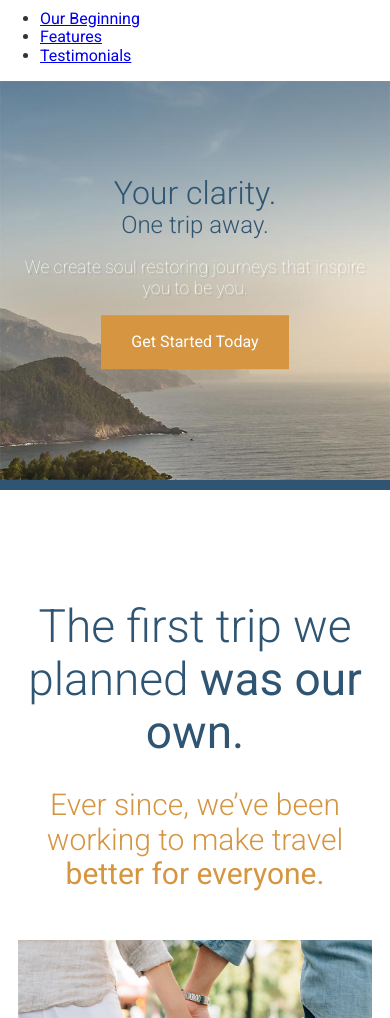
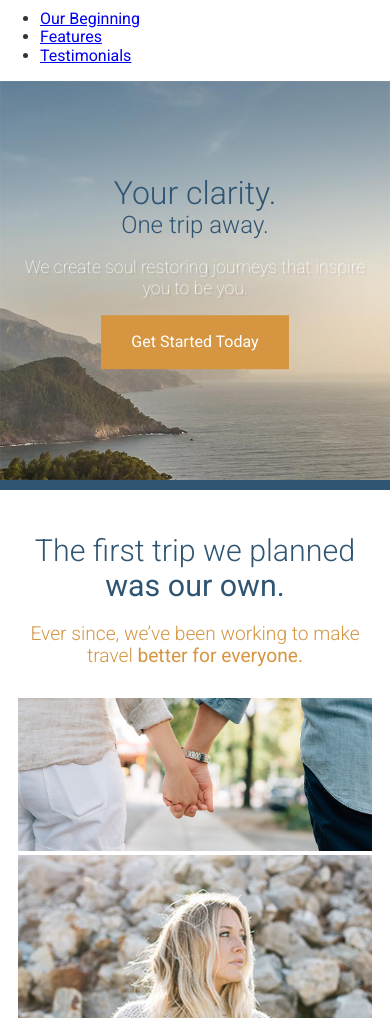
Before and after one commit to wseelmann/travel-site, a website: page app/index.html in a window 390 px wide. Shown: the part 82-1100 px from the top of the page. Drawn offline with Linux system fonts and the light colour scheme.

Commit message:
picture centered and responsive style

```diff
--- a/app/assets/styles/modules/_headline.css
+++ b/app/assets/styles/modules/_headline.css
@@ -1,7 +1,11 @@
 .headline {
+	font-size: 1.9rem;
 	font-weight: 300;
-	font-size: 2.875rem;
 	color: $mainBlue;
+
+	@mixin atSmall {
+		font-size: 2.875rem;
+	}
 
 	&--centered {
 		text-align: center;
@@ -12,7 +16,11 @@
 	}
 
 	&--small {
-		font-size: 1.875rem;
+		font-size: 1.2rem;
+
+		@mixin atSmall {
+			font-size: 1.875rem;
+		}
 	}
 
 	&--narrow {
--- a/app/assets/styles/modules/_page-section.css
+++ b/app/assets/styles/modules/_page-section.css
@@ -1,5 +1,9 @@
 .page-section {
+	padding: 1.2rem 0;
+
+	@mixin atMedium {
 	padding: 4.5rem 0;
+	}
 
 	&--blue {
 		background-color: $mainBlue;
--- a/app/assets/styles/modules/_wrapper.css
+++ b/app/assets/styles/modules/_wrapper.css
@@ -4,4 +4,13 @@
 	max-width: 1200px;
 	margin-left: auto;
 	margin-right: auto;
+
+	&--medium {
+		max-width: 976px;
+	 }
+
+	.wrapper {
+		padding-left: 0;
+		padding-right: 0;
+	}
 }
--- a/app/index.html
+++ b/app/index.html
@@ -46,7 +46,9 @@
       <div class="wrapper">
         <h2 class="headline headline--centered headline--light headline--light headline--b-margin-small">The first trip we planned <strong>was our own.</strong></h2>
         <h3 class="headline headline--centered headline--orange headline--small headline--narrow headline--b-margin-large">Ever since, we&rsquo;ve been working to make travel <strong>better for everyone.</strong></h3>
-        <img src="assets/images/first-trip.jpg" alt="Couple walking down a street.">
+        <div class="wrapper wrapper--medium">
+            <img src="assets/images/first-trip.jpg" alt="Couple walking down a street.">
+        </div>
         <img src="assets/images/our-start.jpg" alt="Our founder, Jane Doe">
         <h2 class="headline">Here&rsquo;s how we got started&hellip;</h2>
         <p>Lorem ipsum dolor sit amet, consectetur adipisicing elit, sed do eiusmod tempor incididunt ut labore et dolore magna aliqua. Ut enim ad minim veniam, <a href="#">quis nostrud exercitation</a> ullamco laboris nisi ut aliquip ex ea commodo consequat. Duis aute irure dolor in reprehenderit in voluptate velit esse cillum dolore eu fugiat nulla pariatur. Excepteur sint occaecat cupidatat non proident, sunt in culpa qui officia deserunt mollit anim id est laborum.</p>
--- a/app/temp/styles/styles.css
+++ b/app/temp/styles/styles.css
@@ -458,9 +458,25 @@ img {
 	margin-right: auto;
 }
 
+.wrapper--medium {
+		max-width: 976px;
+	 }
+
+.wrapper .wrapper {
+		padding-left: 0;
+		padding-right: 0;
+	}
+
 .page-section {
-	padding: 4.5rem 0;
+	padding: 1.2rem 0;
 }
+
+@media (min-width: 800px) {
+
+.page-section {
+	padding: 4.5rem 0
+}
+	}
 
 .page-section--blue {
 		background-color: #2f5572;
@@ -468,10 +484,17 @@ img {
 	 }
 
 .headline {
+	font-size: 1.9rem;
 	font-weight: 300;
-	font-size: 2.875rem;
 	color: #2f5572;
 }
+
+@media (min-width: 530px) {
+
+.headline {
+		font-size: 2.875rem
+}
+	}
 
 .headline--centered {
 		text-align: center;
@@ -482,7 +505,14 @@ img {
 	}
 
 .headline--small {
-		font-size: 1.875rem;
+		font-size: 1.2rem;
+	}
+
+@media (min-width: 530px) {
+
+.headline--small {
+			font-size: 1.875rem
+	}
 	}
 
 .headline--narrow {
--- a/package.json
+++ b/package.json
@@ -3,6 +3,7 @@
   "version": "1.0.0",
   "dependencies": {
     "jquery": "^3.3.1",
+    "normalize": "^0.3.1",
     "normalize.css": "^8.0.1"
   },
   "devDependencies": {
```
